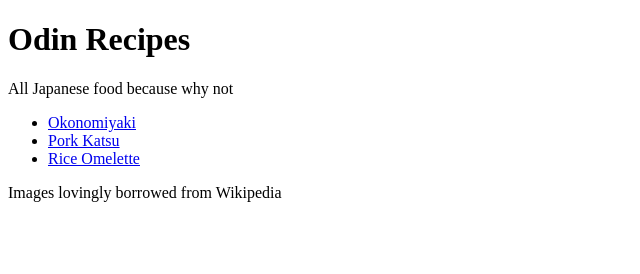
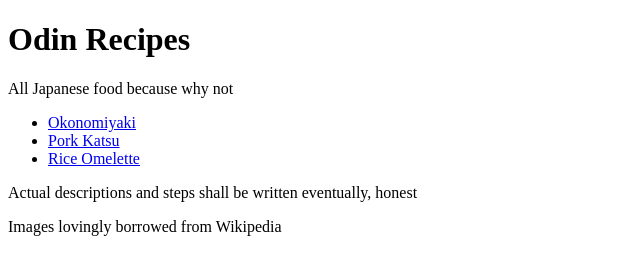
Before and after one commit to catnipthyme/odin-recipes, a plain HTML site: page index.html in a window 1280 px wide. Shown: the whole page, without its empty margins (0-640 px from the left). Drawn offline with Linux system fonts and the light colour scheme.

Commit message:
made disclaimer comment on index.html

```diff
--- a/index.html
+++ b/index.html
@@ -14,6 +14,7 @@
             <li><a href="recipes/katsu.html">Pork Katsu</a></li>
             <li><a href="recipes/omurice.html">Rice Omelette</a></li>
         </ul>
+        <p>Actual descriptions and steps shall be written eventually, honest</p>
         <p>Images lovingly borrowed from Wikipedia</p>
     </body>
 
```
